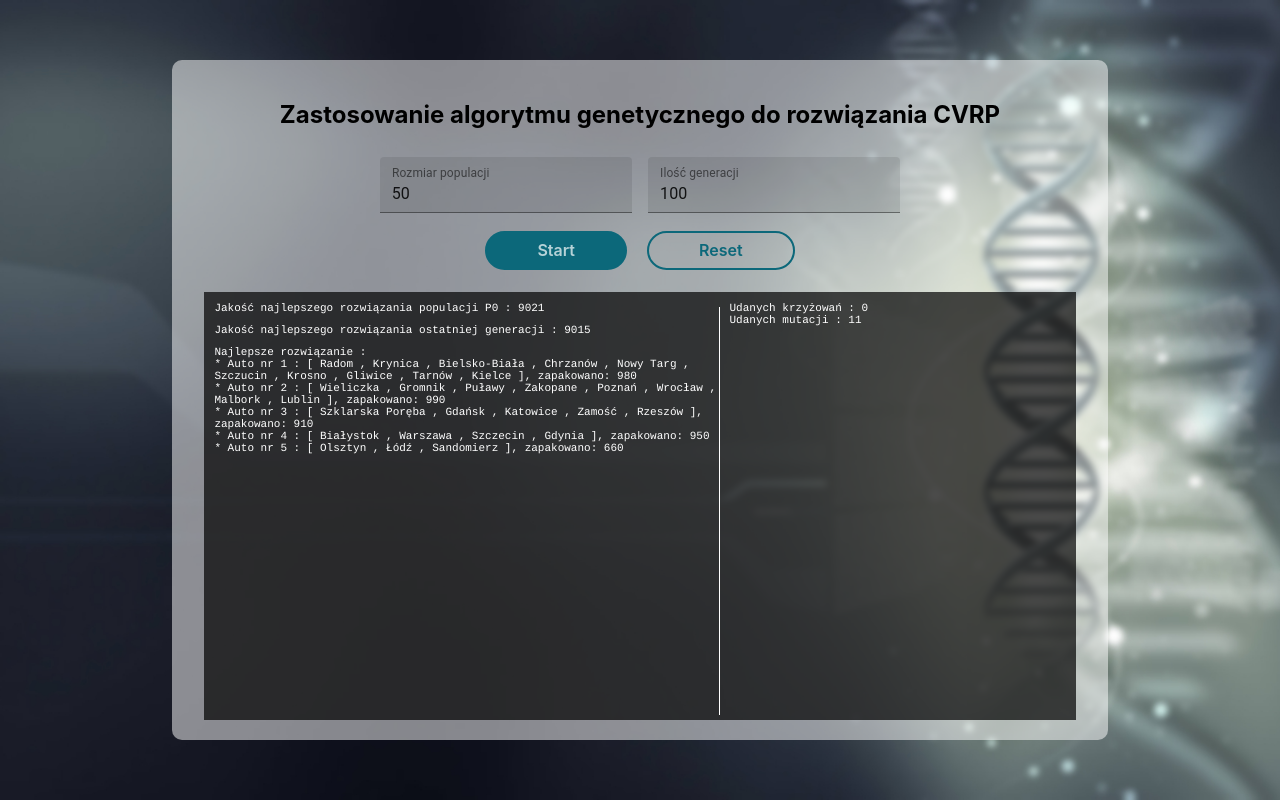
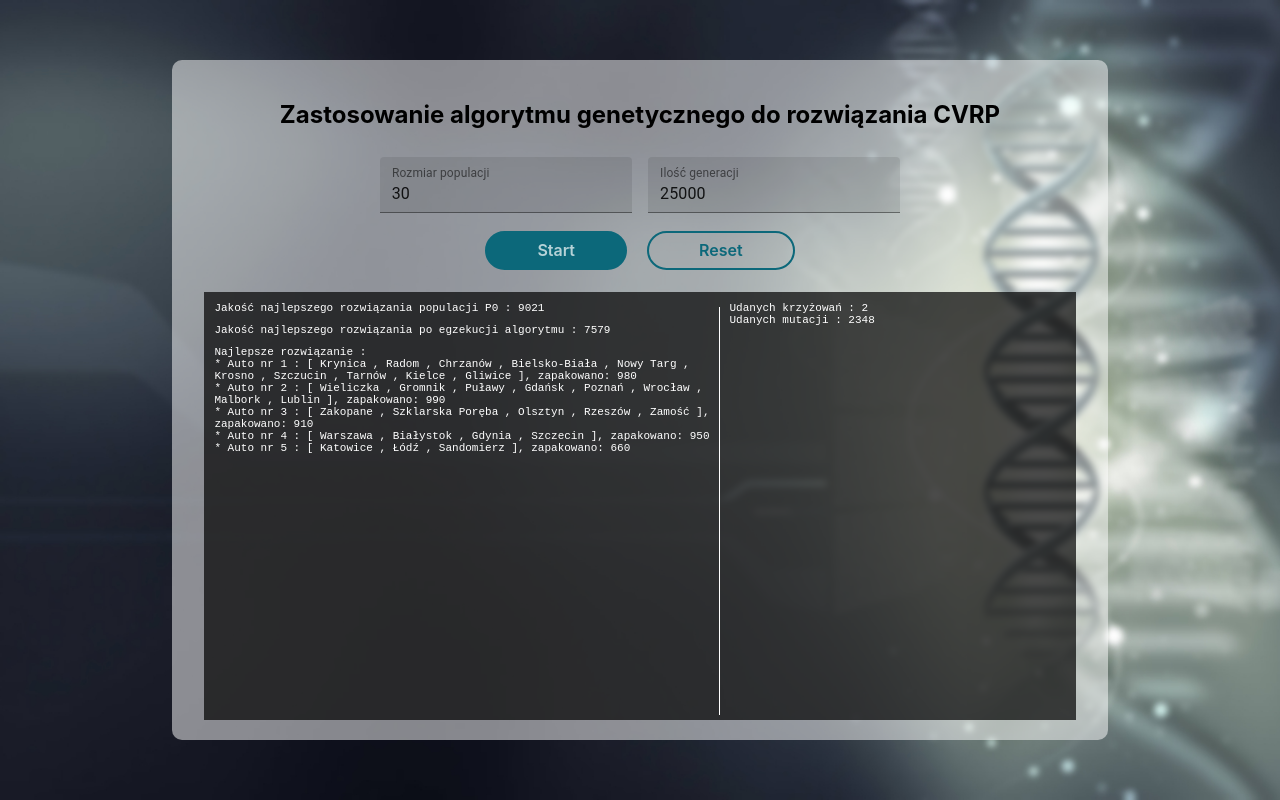
Before and after one commit to tvisnia/genetic-cvrp, a React (Create React App) app: page / in a window 1280 px wide. Both pictures are taken after a click on the element "Start". Built offline with nearby package versions, Linux system fonts and the light colour scheme.

Commit message:
końcowe poprawki

```diff
--- a/src/App.tsx
+++ b/src/App.tsx
@@ -1,24 +1,15 @@
-import React, { useState } from 'react';
-import { makeStyles } from '@material-ui/core/styles';
-import TextField from '@material-ui/core/TextField';
-import './App.css';
-import { geneticAlgorithm } from './algorithm/algorithm';
-import { Solution } from './model/model';
-import { analysePath } from './commons/helpers';
-
-const useStyles = makeStyles((theme) => ({
-  root: {
-    '& > *': {
-      margin: theme.spacing(1),
-      width: '25ch',
-    },
-  },
-}));
+import React, { useState } from "react";
+import { makeStyles } from "@material-ui/core/styles";
+import TextField from "@material-ui/core/TextField";
+import { geneticAlgorithm } from "./algorithm/algorithm";
+import { analysePath } from "./commons/helpers";
+import "./App.css";
+import { Solution } from "./model/model";
 
 function App() {
   const classes = useStyles();
-  const [populationSize, setPopulationSize] = useState<number>(50);
-  const [generations, setGenerations] = useState<number>(100);
+  const [populationSize, setPopulationSize] = useState<number>(30);
+  const [generations, setGenerations] = useState<number>(25000);
 
   const [crossovers, setCrossovers] = useState<number>(0);
   const [mutations, setMutations] = useState<number>(0);
@@ -44,7 +35,12 @@ function App() {
   };
 
   const onStart = () => {
-    if (!isRunning && !!+generations && !!+populationSize && +populationSize !== 1) {
+    if (
+      !isRunning &&
+      !!+generations &&
+      !!+populationSize &&
+      +populationSize !== 1
+    ) {
       setIsRunning(true);
       setTimeout(() => {
         const result = geneticAlgorithm(populationSize, generations);
@@ -54,13 +50,13 @@ function App() {
           bestEndQuality,
           mutations,
           crossovers,
-          solution,
+          bestEndSolution,
         } = result;
         setBestStartQuality(bestStartQuality);
         setBestEndQuality(bestEndQuality);
         setMutations(mutations);
         setCrossovers(crossovers);
-        setBestSolution(solution);
+        setBestSolution(bestEndSolution);
       }, 100);
     }
   };
@@ -84,71 +80,52 @@ function App() {
   };
 
   return (
-    <div className='App'>
-      <div className='container'>
+    <div className="App">
+      <div className="container">
         <h2>Zastosowanie algorytmu genetycznego do rozwiązania CVRP</h2>
-        <form className={classes.root} noValidate autoComplete='off'>
+        <form className={classes.root} noValidate autoComplete="off">
           <TextField
             defaultValue={populationSize}
             onChange={onPopulationSizeChange}
-            id='filled-basic'
-            label='Rozmiar populacji'
-            variant='filled'
+            id="filled-basic"
+            label="Rozmiar populacji"
+            variant="filled"
           />
           <TextField
             defaultValue={generations}
             onChange={onGenerationsNumberChange}
-            id='filled-basic'
-            label='Ilość generacji'
-            variant='filled'
+            id="filled-basic"
+            label="Ilość generacji"
+            variant="filled"
           />
         </form>
-        <div className='buttons'>
+        <div className="buttons">
           <div
             onClick={onStart}
-            id={startHover && !isRunning ? 'shadow' : undefined}
+            id={startHover && !isRunning ? "shadow" : undefined}
             onMouseEnter={toggleStartHover}
             onMouseLeave={toggleStartHover}
-            className={
-              isRunning ? 'startButtonDisabled' : 'startButtonEnabled'
-            }>
+            className={isRunning ? "startButtonDisabled" : "startButtonEnabled"}
+          >
             Start
           </div>
           <div
             onClick={onReset}
-            id={resetHover && !isRunning ? 'shadow' : undefined}
+            id={resetHover && !isRunning ? "shadow" : undefined}
             onMouseEnter={toggleResetHover}
             onMouseLeave={toggleResetHover}
-            className={
-              isRunning ? 'resetButtonDisabled' : 'resetButtonEnabled'
-            }>
+            className={isRunning ? "resetButtonDisabled" : "resetButtonEnabled"}
+          >
             Reset
           </div>
         </div>
         {(isRunning || !!bestEndQuality) && (
-          <div className={'results'}>
-            <div className={'parameters'}>
-              <div
-                style={{
-                  fontSize: 11,
-                  fontWeight: 500,
-                  fontFamily: 'courier',
-                  color: 'white',
-                }}>
+          <div className={"results"}>
+            <div className={"parameters"}>
+              <div style={styles.textStyle}>
                 {`Jakość najlepszego rozwiązania populacji P0 : ${bestStartQuality}`}
               </div>
-              {isRunning && (
-                <div
-                  style={{
-                    marginTop: 10,
-                    fontSize: 11,
-                    fontWeight: 500,
-                    fontFamily: 'courier',
-                    color: 'white',
-                  }}>
-                  ...
-                </div>
-              )}
+              {isRunning && <div style={styles.withMargin}>...</div>}
               {!!bestEndQuality && (
                 <div
                   style={{
@@ -156,75 +133,39 @@ function App() {
 
                     fontSize: 11,
                     fontWeight: 500,
-                    fontFamily: 'courier',
-                    color: 'white',
-                  }}>
-                  {`Jakość najlepszego rozwiązania ostatniej generacji : ${bestEndQuality}`}
+                    fontFamily: "Courier New",
+                    color: "white",
+                  }}
+                >
+                  {`Jakość najlepszego rozwiązania po egzekucji algorytmu : ${bestEndQuality}`}
                 </div>
               )}
               {!!bestSolution && (
                 <>
-                  <div
-                    style={{
-                      marginTop: 10,
-                      fontSize: 11,
-                      fontWeight: 500,
-                      fontFamily: 'courier',
-                      color: 'white',
-                    }}>
+                  <div style={styles.withMargin}>
                     {`Najlepsze rozwiązanie :`}
                   </div>
-                  <div
-                    style={{
-                      fontSize: 11,
-                      fontWeight: 500,
-                      fontFamily: 'courier',
-                      color: 'white',
-                    }}>
+                  <div style={styles.textStyle}>
                     {`* Auto nr 1 : [${bestSolution[0].map(
                       (c) => ` ${c.name} `
                     )}], zapakowano: ${analysePath(bestSolution[0]).cost}`}
                   </div>
-                  <div
-                    style={{
-                      fontSize: 11,
-                      fontWeight: 500,
-                      fontFamily: 'courier',
-                      color: 'white',
-                    }}>
+                  <div style={styles.textStyle}>
                     {`* Auto nr 2 : [${bestSolution[1].map(
                       (c) => ` ${c.name} `
                     )}], zapakowano: ${analysePath(bestSolution[1]).cost}`}
                   </div>
-                  <div
-                    style={{
-                      fontSize: 11,
-                      fontWeight: 500,
-                      fontFamily: 'courier',
-                      color: 'white',
-                    }}>
+                  <div style={styles.textStyle}>
                     {`* Auto nr 3 : [${bestSolution[2].map(
                       (c) => ` ${c.name} `
                     )}], zapakowano: ${analysePath(bestSolution[2]).cost}`}
                   </div>
-                  <div
-                    style={{
-                      fontSize: 11,
-                      fontWeight: 500,
-                      fontFamily: 'courier',
-                      color: 'white',
-                    }}>
+                  <div style={styles.textStyle}>
                     {`* Auto nr 4 : [${bestSolution[3].map(
                       (c) => ` ${c.name} `
                     )}], zapakowano: ${analysePath(bestSolution[3]).cost}`}
                   </div>
-                  <div
-                    style={{
-                      fontSize: 11,
-                      fontWeight: 500,
-                      fontFamily: 'courier',
-                      color: 'white',
-                    }}>
+                  <div style={styles.textStyle}>
                     {`* Auto nr 5 : [${bestSolution[4].map(
                       (c) => ` ${c.name} `
                     )}], zapakowano: ${analysePath(bestSolution[4]).cost}`}
@@ -232,24 +173,12 @@ function App() {
                 </>
               )}
             </div>
-            <div className={'separator'} />
-            <div className={'generations'}>
-              <div
-                style={{
-                  fontSize: 11,
-                  fontWeight: 500,
-                  fontFamily: 'courier',
-                  color: 'white',
-                }}>
+            <div className={"separator"} />
+            <div className={"generations"}>
+              <div style={styles.textStyle}>
                 {`Udanych krzyżowań : ${crossovers}`}
               </div>
-              <div
-                style={{
-                  fontSize: 11,
-                  fontWeight: 500,
-                  fontFamily: 'courier',
-                  color: 'white',
-                }}>
+              <div style={styles.textStyle}>
                 {`Udanych mutacji : ${mutations}`}
               </div>
             </div>
@@ -260,4 +189,29 @@ function App() {
   );
 }
 
+const styles = {
+  textStyle: {
+    fontSize: 11,
+    fontWeight: 500,
+    fontFamily: "Courier New",
+    color: "white",
+  },
+  withMargin: {
+    marginTop: 10,
+    fontSize: 11,
+    fontWeight: 500,
+    fontFamily: "Courier New",
+    color: "white",
+  },
+};
+
+const useStyles = makeStyles((theme) => ({
+  root: {
+    "& > *": {
+      margin: theme.spacing(1),
+      width: "25ch",
+    },
+  },
+}));
+
 export default App;
--- a/src/algorithm/algorithm.ts
+++ b/src/algorithm/algorithm.ts
@@ -1,31 +1,30 @@
-import { generateRandomPopulation } from './../commons/solutionGenerator';
-import { SET_PROBABILITY_0_20, cities } from './../commons/Const';
-import { Solution, City, Path, Population } from './../model/model';
+import { generateRandomPopulation } from "./../commons/solutionGenerator";
+import { SET_PROBABILITY_0_20, cities } from "./../commons/Const";
 import {
+  City,
+  Path,
+  Solution,
+  Population,
+  AlgorithmResult,
+} from "./../model/model";
+import {
+  CompareSolutionsByDistanceAscending,
   getSolutionQuality,
-  copyPopulation,
+  getRandomSolutions as getSolutionsForCrossover,
   getRandomInt,
   hasPathCity,
-  getRandomSolutions,
-} from './../commons/helpers';
-
-// const CompareSolutionsByDistanceAscending = (
-//   prevSolution: Solution,
-//   nextSolution: Solution
-// ) => getSolutionQuality(prevSolution) - getSolutionQuality(nextSolution);
+  copyPopulation,
+} from "./../commons/helpers";
 
 export const geneticAlgorithm = (
   basePopulationCount: number,
   generations: number
-) => {
+): AlgorithmResult => {
   const basePopulation: Population = generateRandomPopulation(
     basePopulationCount,
     cities
   );
-  basePopulation.sort(
-    (prevSolution, nextSolution) =>
-      getSolutionQuality(prevSolution) - getSolutionQuality(nextSolution)
-  );
+  basePopulation.sort(CompareSolutionsByDistanceAscending);
 
   let basePopulationCopy: Population = copyPopulation(basePopulation);
 
@@ -33,17 +32,9 @@ export const geneticAlgorithm = (
   let crossovers = 0;
   let mutations = 0;
 
-  console.log(
-    `Start: ${basePopulation.map((s: Solution) => getSolutionQuality(s))}`
-  );
   [...Array(generations)].forEach((_, generationIndex) => {
-    if ((generationIndex + 1) % 10000 === 0)
-      console.log(`Powstałych generacji: ${generationIndex + 1}`);
-    // const bestSolution = basePopulationByQualityAsc[0]
-
-    //przygotowanie do krzyżowania
-    //losowanie dwóch osobników/rozwiązań
-    const [randomSolution1, randomSolution2] = getRandomSolutions(
+    //przygotowanie do krzyżowania -losowanie dwóch osobników/rozwiązań z populacji tymczasowej
+    const [randomSolution1, randomSolution2] = getSolutionsForCrossover(
       basePopulationCopy
     );
     const aCityPathIndexIn1 = 0;
@@ -54,7 +45,7 @@ export const geneticAlgorithm = (
     );
 
     if (~indexCityB) {
-      // 1 warunek krzyżowania spełniony
+      // 1 warunek krzyżowania spełniony - znaleziono miasto o tym samym zapotrzebowaniu na towar
       const cityB = cities[indexCityB];
 
       const bCityPathIndexIn1 = randomSolution1.findIndex((path: Path) =>
@@ -68,14 +59,12 @@ export const geneticAlgorithm = (
       );
 
       // zamiana w pierwszym rozwiązaniu
-
       const bCityIndexInPath1 = randomSolution1[bCityPathIndexIn1].findIndex(
         (city: City) => city.id === cityB.id
       );
-      // zamiana A -> B
-      randomSolution1[aCityPathIndexIn1][aCityIndexInPath1] = cityB;
-      //zamiana B -> A
-      randomSolution1[bCityPathIndexIn1][bCityIndexInPath1] = cityA;
+
+      randomSolution1[aCityPathIndexIn1][aCityIndexInPath1] = cityB; // zamiana A -> B
+      randomSolution1[bCityPathIndexIn1][bCityIndexInPath1] = cityA; //zamiana B -> A
 
       //zamiana w drugim rozwiązaniu
       const bCityIndexInPath2 = randomSolution2[bCityPathIndexIn2].findIndex(
@@ -84,10 +73,9 @@ export const geneticAlgorithm = (
       const aCityIndexInPath2 = randomSolution2[aCityPathIndexIn2].findIndex(
         (city: City) => city.id === cityA.id
       );
-      // zamiana A -> B
-      randomSolution2[aCityPathIndexIn2][aCityIndexInPath2] = cityB;
-      // zamiana B -> A
-      randomSolution2[bCityPathIndexIn2][bCityIndexInPath2] = cityA;
+
+      randomSolution2[aCityPathIndexIn2][aCityIndexInPath2] = cityB; // zamiana A -> B
+      randomSolution2[bCityPathIndexIn2][bCityIndexInPath2] = cityA; // zamiana B -> A
 
       const solution1Quality = getSolutionQuality(randomSolution1);
       const solution2Quality = getSolutionQuality(randomSolution2);
@@ -105,30 +93,13 @@ export const geneticAlgorithm = (
       if (newBestQuality < currentBestQuality) {
         basePopulation.splice(basePopulation.length - 1, 1);
         basePopulation.push(newBestSolution);
-        basePopulation.sort(
-          (prevSolution, nextSolution) =>
-            getSolutionQuality(prevSolution) - getSolutionQuality(nextSolution)
-        );
+        basePopulation.sort(CompareSolutionsByDistanceAscending);
         crossovers++;
-        console.log(
-          `najlepsza jakość dotychczas: ${
-            basePopulation.map((s: Solution) => getSolutionQuality(s))[0]
-          }`
-        );
       }
-      //ocena otrzymanych rozwiązań :
       basePopulationCopy = copyPopulation(basePopulation);
-      // console.log(
-      //     `populacja bazowa po krzyżowaniu i sorcie : ${basePopulation.map((s) =>
-      //         getSolutionQuality(s)
-      //     )}`
-      // );
-    } else {
-      //   console.log(`corresponding city not found, next generation`);
     }
 
     //mutacja
-
     const mutateRandomIndex = getRandomInt(0, SET_PROBABILITY_0_20.length);
     const mutateOn: boolean = SET_PROBABILITY_0_20[mutateRandomIndex] % 2 === 0;
 
@@ -149,40 +120,21 @@ export const geneticAlgorithm = (
       );
       if (randomSolutionInitialQuality > randomSolutionPostMutationQuality) {
         mutations++;
-        // console.log(
-        //   `Mutation did occur and improved solution by ${
-        //     randomSolutionInitialQuality - randomSolutionPostMutationQuality
-        //   } kilometers.`
-        // );
-        if (randomSolutionIndex === 0) {
-          // console.log(
-          //   `mutacja najlepszego : ${basePopulation.map((s: Solution) =>
-          //     getSolutionQuality(s)
-          //   )}`
-          // );
+        if (randomSolutionIndex === 0)
           basePopulation[randomSolutionIndex] = randomSolution;
-        }
       }
       basePopulationCopy = copyPopulation(basePopulation);
-      basePopulation.sort(
-        (prevSolution, nextSolution) =>
-          getSolutionQuality(prevSolution) - getSolutionQuality(nextSolution)
-      );
+      basePopulation.sort(CompareSolutionsByDistanceAscending);
     }
-  }); //koniec petli iteracji/generacji
+  }); //zakres pętli - koniec algorytmu
 
-  // console.log(
-  //   `Qualities after algorithm execution : ${basePopulation.map((s: Solution) =>
-  //     getSolutionQuality(s)
-  //   )}`
-  // );
-  const bestEndQuality = getSolutionQuality(basePopulation[0]);
+  const bestEndSolution = basePopulation[0];
+  const bestEndQuality = getSolutionQuality(bestEndSolution);
   return {
     bestStartQuality,
     bestEndQuality,
     crossovers,
     mutations,
-    solution: basePopulation[0],
+    bestEndSolution,
   };
-  //   analyseSolution(basePopulation[0]);
 };
--- a/src/commons/solutionGenerator.ts
+++ b/src/commons/solutionGenerator.ts
@@ -1,6 +1,6 @@
-import { CAPACITY } from './Const';
-import { City, Population, Solution } from './../model/model';
-import { getRandomInt, analysePath } from './helpers';
+import { CAPACITY } from "./Const";
+import { getRandomInt, analysePath } from "./helpers";
+import { City, Population, Solution } from "./../model/model";
 
 export const generateRandomPopulation = (
   count: number,
```
Also changed, not shown: src/commons/Const.ts (+32 -32 lines), src/commons/helpers.ts (+16 -21 lines), src/model/model.ts (+8 -4 lines), 1 other file (tests, documents, lock files or other folders).
